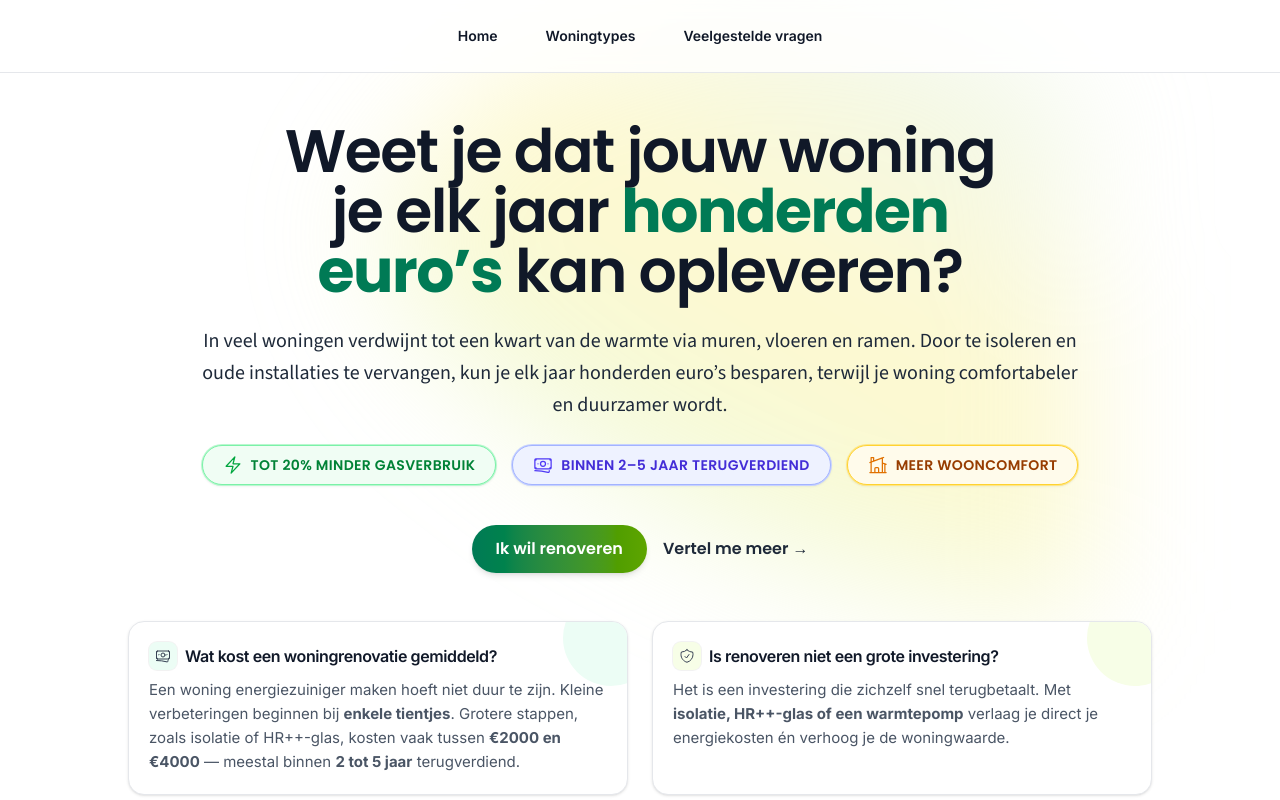
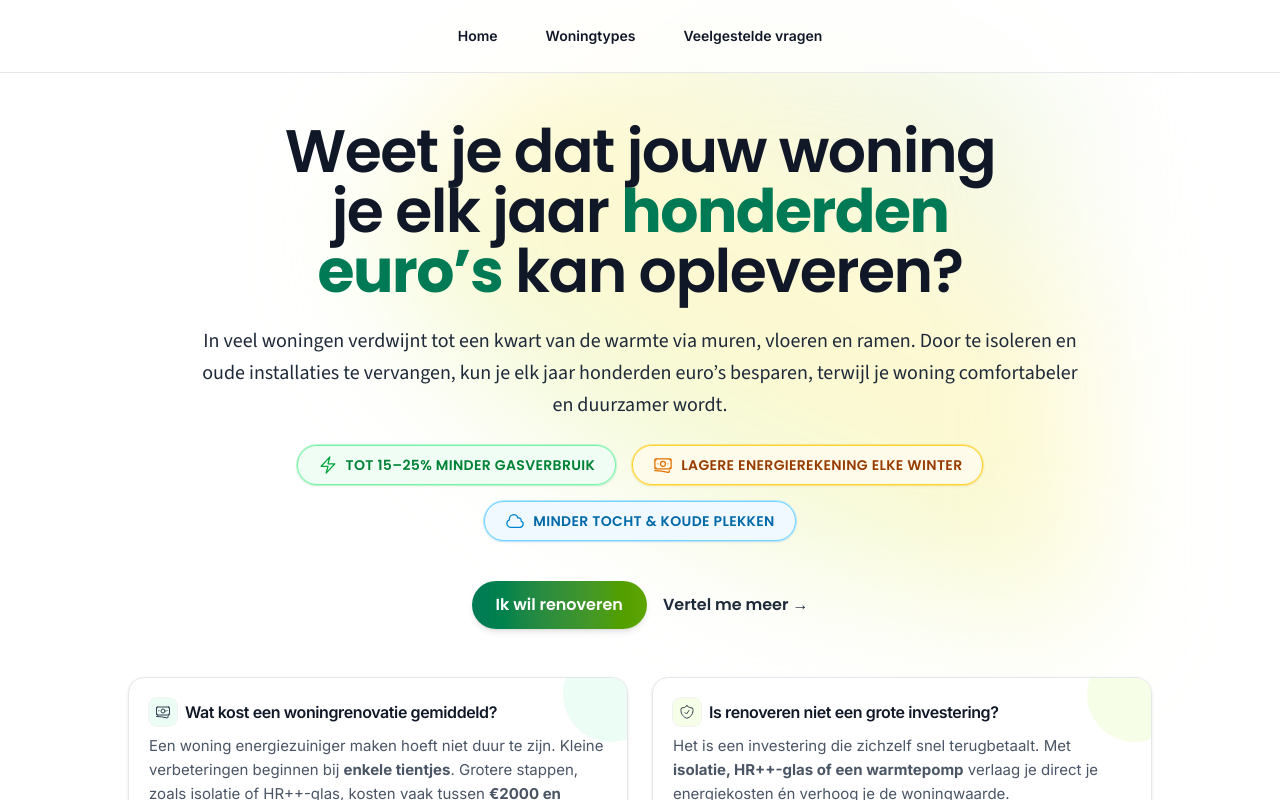
Before and after one commit to tjmichiels/renoveerjewoning, a Next.js app: page / in a window 1280 px wide. Shown: the top 800 px of the page. Built offline with nearby package versions, Linux system fonts and the light colour scheme.

Commit message:
Quick benefits verbeterd

```diff
--- a/app/components/home/QuickBenefits.tsx
+++ b/app/components/home/QuickBenefits.tsx
@@ -1,36 +1,40 @@
-import {BoltIcon, BanknotesIcon, HomeModernIcon} from "@heroicons/react/24/outline";
+import {
+    BoltIcon,
+    BanknotesIcon,
+    CloudIcon,
+} from "@heroicons/react/24/outline";
 
 export default function QuickBenefits() {
     const benefits = [
         {
             icon: BoltIcon,
-            text: "Tot 20% minder gasverbruik",
+            text: "Tot 15–25% minder gasverbruik",
             color: "bg-green-50 text-green-700 border-green-300 ring-green-200",
             iconColor: "text-green-600",
         },
         {
             icon: BanknotesIcon,
-            text: "Binnen 2–5 jaar terugverdiend",
-            color: "bg-indigo-50 text-indigo-700 border-indigo-300 ring-indigo-200",
-            iconColor: "text-indigo-600",
+            text: "Lagere energierekening elke winter",
+            color: "bg-amber-50 text-amber-800 border-amber-300 ring-amber-200",
+            iconColor: "text-amber-600",
         },
         {
-            icon: HomeModernIcon,
-            text: "Meer wooncomfort",
-            color: "bg-amber-50 text-amber-800 border-amber-300 ring-amber-200",
-            iconColor: "text-amber-600",
+            icon: CloudIcon,
+            text: "Minder tocht & koude plekken",
+            color: "bg-sky-50 text-sky-700 border-sky-300 ring-sky-200",
+            iconColor: "text-sky-600",
         },
     ];
 
     return (
         <ul className="mt-6 flex flex-wrap justify-center gap-4">
-            {benefits.map(({icon: Icon, text, color, iconColor}, i) => (
+            {benefits.map(({ icon: Icon, text, color, iconColor }, i) => (
                 <li key={i}>
           <span
               className={`inline-flex h-10 items-center gap-2 rounded-full border px-5 shadow-sm ring-1 transition ${color}`}
               role="text"
           >
-            <Icon className={`h-5 w-5 ${iconColor}`} aria-hidden="true"/>
+            <Icon className={`h-5 w-5 ${iconColor}`} aria-hidden="true" />
             <span className="font-emphasis text-sm font-semibold tracking-wide uppercase">
               {text}
             </span>
```
